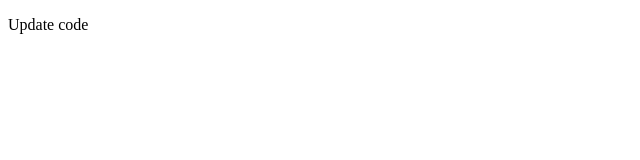
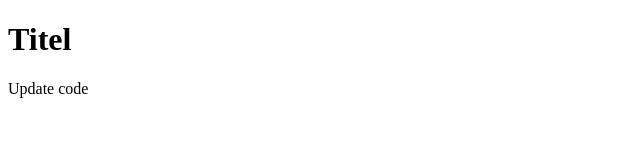
Before and after one commit to WesleyJaemersPXL/TestRepository2, a plain HTML site: page Index.html in a window 1280 px wide. Shown: the whole page, without its empty margins (0-640 px from the left). Drawn offline with Linux system fonts and the light colour scheme.

Commit message:
Toevoegen header met titel

```diff
--- a/Index.html
+++ b/Index.html
@@ -5,6 +5,7 @@
     <title>TestHtmlGit</title>
 </head>
 <body>
+    <h1>Titel</h1>
     <p>Update code</p>
 </body>
 </html>
```
